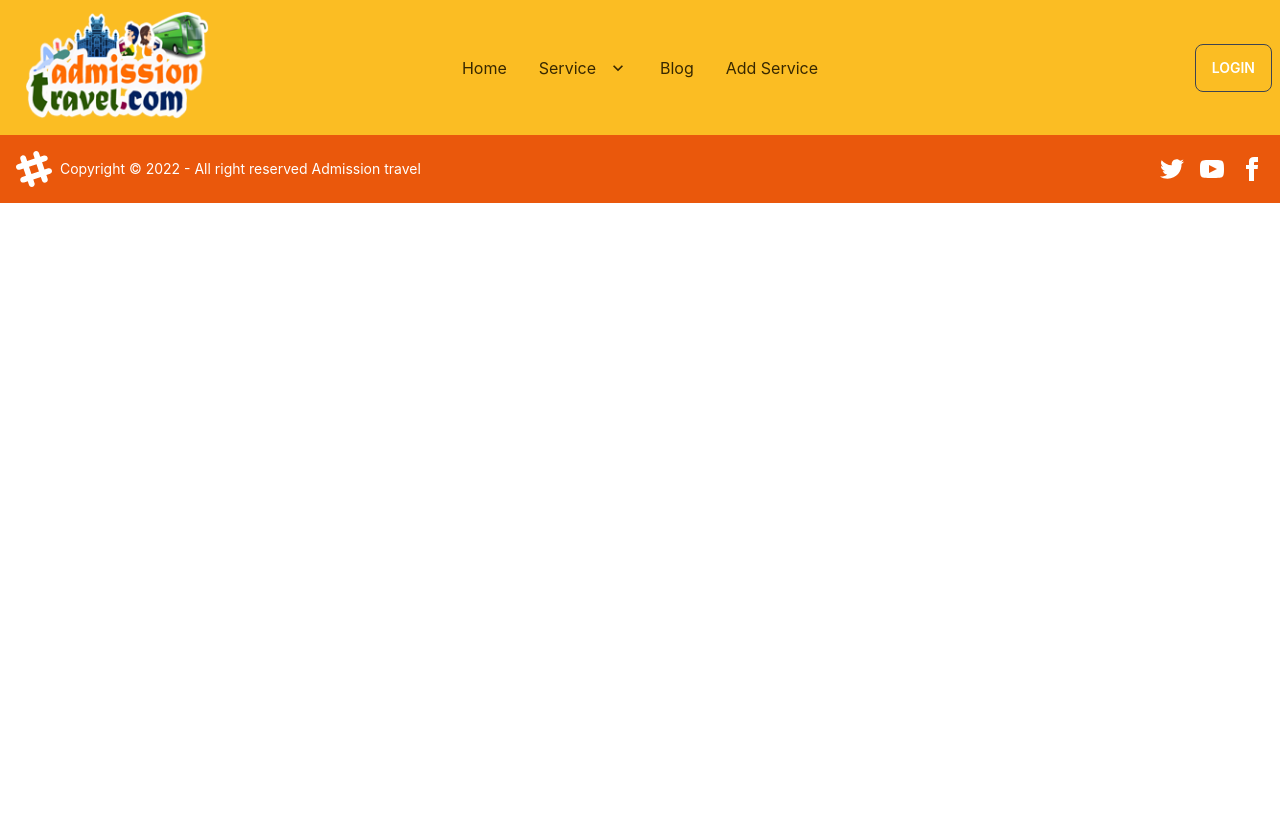
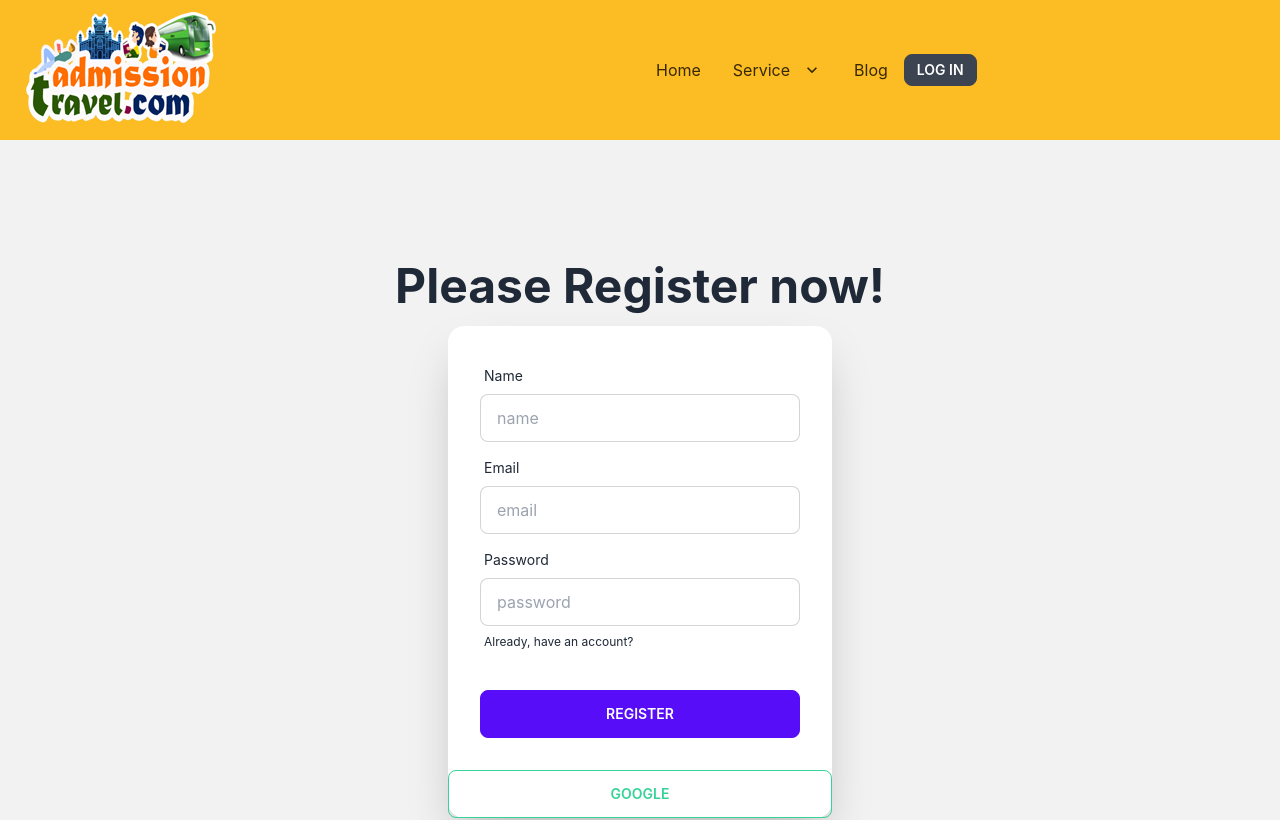
Before and after one commit to FahimNuman/admission-travel-client-repo, a React (Create React App) app: page /singUp in a window 1280 px wide. Shown: the top 820 px of the page. Built offline with nearby package versions, Linux system fonts and the light colour scheme; no server answers.

Commit message:
added login regi

```diff
--- /dev/null
+++ b/src/components/Contexts/UseContext.js
@@ -0,0 +1,56 @@
+import React, { createContext, useEffect, useState } from 'react';
+import { createUserWithEmailAndPassword, getAuth, GoogleAuthProvider, onAuthStateChanged, signInWithEmailAndPassword, signInWithPopup, signOut } from 'firebase/auth';
+import app from '../firebase/firebase.config';
+
+
+
+export const AuthContext = createContext();
+
+const auth = getAuth(app);
+
+const UserContext = ({ children }) => {
+    const [user, setUser] = useState({});
+    const [loading, setLoading] = useState(true);
+
+    const googleProvider = new GoogleAuthProvider();
+
+    const createUser = (email, password) => {
+        return createUserWithEmailAndPassword(auth, email, password);
+    }
+
+    const signIn = (email, password) => {
+        return signInWithEmailAndPassword(auth, email, password);
+    }
+
+    const signInWithGoogle = () => {
+        return signInWithPopup(auth, googleProvider);
+    }
+
+    const logOut = () => {
+        return signOut(auth);
+    }
+
+    // why are we doing this?
+    useEffect(() => {
+        const unsubscribe = onAuthStateChanged(auth, currentUser => {
+            setUser(currentUser);
+            setLoading(false);
+            console.log('auth state changed', currentUser);
+        })
+
+        return () => {
+            unsubscribe();
+        }
+
+    }, [])
+
+    const authInfo = { user, loading, createUser, signIn, logOut, signInWithGoogle }
+
+    return (
+        <AuthContext.Provider value={authInfo}>
+            {children}
+        </AuthContext.Provider>
+    );
+};
+
+export default UserContext;
--- a/src/components/Pages/Service/AddService.js
+++ b/src/components/Pages/Service/AddService.js
@@ -31,7 +31,7 @@ const AddService = () => {
     };
 
     return (
-        <div>
+        <div  className='my-20 py-20'>
             <form onSubmit={handleAddService}>
 
                 <div className='grid grid-cols-1 lg:grid-cols-1 gap-4'>
--- a/src/components/Pages/Shared/Header.js
+++ b/src/components/Pages/Shared/Header.js
@@ -1,8 +1,20 @@
-import React from 'react';
+import React, { useContext } from 'react';
 import { Link } from 'react-router-dom';
 import image from '../../assets/image/logo (1).png';
+import { AuthContext } from '../../Contexts/UseContext';
 
-const Header = () => {
+const Header = () =>
+
+    {
+        const { user, logOut } = useContext(AuthContext);
+        console.log('context', user);
+
+        const handleSignOut = () => {
+            logOut()
+                .then(() => { })
+                .catch(error => console.error(error));
+        }
+
     return (
         <div>
             <div className="navbar bg-warning text-warning-content">
@@ -48,11 +60,20 @@ const Header = () => {
                             </ul>
                         </li>
                         <li><Link>Blog</Link></li>
-                        <li><Link to="/AddService">Add Service</Link></li>
+
                     </ul>
                 </div>
-                <div className="navbar-end bg-warning">
-                    <Link className="btn bg-warning">Login</Link>
+
+                <div>{user?.email && <span>{user.email}</span>}
+                    {
+                        user?.email ?
+                            <> <button className='bg-primary'><Link to="/AddService">Add Service</Link></button>
+                                <button onClick={handleSignOut} className="btn btn-sm">Log out</button></>
+
+                            : <Link to='/login'>
+                                <button className='btn btn-sm'>Log In</button>
+                            </Link>
+                    }
                 </div>
             </div>
         </div>
--- a/src/components/Pages/SingIn/Login.js
+++ b/src/components/Pages/SingIn/Login.js
@@ -1,36 +1,56 @@
-import React from 'react';
+import React, { useContext } from 'react';
+import { Link, useNavigate } from 'react-router-dom';
+import { AuthContext } from '../../Contexts/UseContext';
+
 
 const Login = () => {
-    const handlelogin = event =>{
+
+    const { signIn } = useContext(AuthContext);
+    const navigate = useNavigate()
+
+    const handleSubmit = event => {
         event.preventDefault();
+        const form = event.target;
+        const email = form.email.value;
+        const password = form.password.value;
+        console.log(email, password);
+
+        signIn(email, password)
+            .then(result => {
+                const user = result.user;
+                console.log(user)
+                form.reset();
+                navigate('/');
+            })
+            .catch(error => console.error(error))
+
     }
     return (
         <div>
             <div className="hero min-h-screen bg-base-200">
-                <div className="hero-content flex-col lg:flex-row-reverse">
+                <div className="hero-content flex-col">
                     <div className="text-center lg:text-left">
-                        <h1 className="text-5xl font-bold">Login now!</h1>
-                        <p className="py-6">Provident cupiditate voluptatem et in. Quaerat fugiat ut assumenda excepturi exercitationem quasi. In deleniti eaque aut repudiandae et a id nisi.</p>
+                        <h1 className="text-5xl font-bold">Please Login now!</h1>
                     </div>
                     <div className="card flex-shrink-0 w-full max-w-sm shadow-2xl bg-base-100">
-                        <form onSubmit={handlelogin} className="card-body">
+                        <form onSubmit={handleSubmit} className="card-body">
                             <div className="form-control">
                                 <label className="label">
                                     <span className="label-text">Email</span>
                                 </label>
-                                <input type="text" placeholder="email" className="input input-bordered" />
+                                <input type="email" name="email" placeholder="email" className="input input-bordered" required />
                             </div>
                             <div className="form-control">
                                 <label className="label">
                                     <span className="label-text">Password</span>
                                 </label>
-                                <input type="text" placeholder="password" className="input input-bordered" />
+                                <input type="password" name='password' placeholder="password" className="input input-bordered" required />
                                 <label className="label">
-                                    <a href="#" className="label-text-alt link link-hover">Forgot password?</a>
+                                    <Link to="/singUp" className="label-text-alt link link-hover">Forgot password?</Link>
                                 </label>
                             </div>
                             <div className="form-control mt-6">
-                                <button className="btn btn-primary" type="submit">Login</button>
+                                <button className="btn btn-primary">Login</button>
                             </div>
                         </form>
                     </div>
--- a/src/components/Pages/SingIn/SingUp.js
+++ b/src/components/Pages/SingIn/SingUp.js
@@ -1,9 +1,79 @@
-import React from 'react';
+import React, { useContext } from 'react';
+import { Link, useNavigate } from 'react-router-dom';
+import { AuthContext } from '../../Contexts/UseContext';
+
 
 const SingUp = () => {
+    const { createUser, signInWithGoogle } = useContext(AuthContext);
+    const navigate = useNavigate()
+    const handleSubmit = event => {
+        event.preventDefault();
+
+        const form = event.target;
+        const name = form.name.value
+        const email = form.email.value;
+        const password = form.password.value;
+        console.log(name, email, password);
+
+        createUser(email, password)
+            .then(result => {
+                const user = result.user;
+                console.log('registered user', user);
+                navigate('/');
+            })
+            .catch(error => {
+                console.error(error)
+            })
+
+    }
+
+    const handleGoogleSignIn = () => {
+        signInWithGoogle()
+            .then(result => {
+                const user = result.user;
+                console.log(user);
+            })
+            .catch(error => console.error(error));
+    }
     return (
         <div>
+            <div className="hero min-h-screen bg-base-200">
+                <div className="hero-content flex-col">
+                    <div className="text-center lg:text-left">
+                        <h1 className="text-5xl font-bold">Please Register now!</h1>
+                    </div>
+                    <div className="card flex-shrink-0 w-full max-w-sm shadow-2xl bg-base-100">
+                        <form onSubmit={handleSubmit} className="card-body">
+                            <div className="form-control">
+                                <label className="label">
+                                    <span className="label-text">Name</span>
+                                </label>
+                                <input type="text" name="name" placeholder="name" className="input input-bordered" required />
+                            </div>
+                            <div className="form-control">
+                                <label className="label">
+                                    <span className="label-text">Email</span>
+                                </label>
+                                <input type="email" name="email" placeholder="email" className="input input-bordered" required />
+                            </div>
+                            <div className="form-control">
+                                <label className="label">
+                                    <span className="label-text">Password</span>
+                                </label>
+                                <input type="password" name='password' placeholder="password" className="input input-bordered" required />
+                                <label className="label">
+                                    <Link to="/login" className="label-text-alt link link-hover">Already, have an account?</Link>
 
+                                </label>
+                            </div>
+                            <div className="form-control mt-6">
+                                <button className="btn btn-primary">Register</button>
+                            </div>
+                        </form>
+                        <button onClick={handleGoogleSignIn} className="btn btn-outline btn-success">Google</button>
+                    </div>
+                </div>
+            </div>
         </div>
     );
 };
--- a/src/components/Router/PrivateRoutes.js
+++ b/src/components/Router/PrivateRoutes.js
@@ -0,0 +1,18 @@
+import React, { useContext } from 'react';
+import { Navigate } from 'react-router-dom';
+import { AuthContext } from '../contexts/UserContext';
+
+const PrivateRoute = ({ children }) => {
+    const { user, loading } = useContext(AuthContext);
+
+    if (loading) {
+        return <div>Loading...</div>
+    }
+
+    if (user && user.uid) {
+        return children;
+    }
+    return <Navigate to='/login'></Navigate>;
+};
+
+export default PrivateRoute;
--- a/src/index.js
+++ b/src/index.js
@@ -3,11 +3,14 @@ import ReactDOM from 'react-dom/client';
 import './index.css';
 import App from './App';
 import reportWebVitals from './reportWebVitals';
+import UseContext from './components/Contexts/UseContext';
 
 const root = ReactDOM.createRoot(document.getElementById('root'));
 root.render(
   <React.StrictMode>
-    <App />
+    <UseContext>
+      <App />
+    </UseContext>
   </React.StrictMode>
 );
 
```
